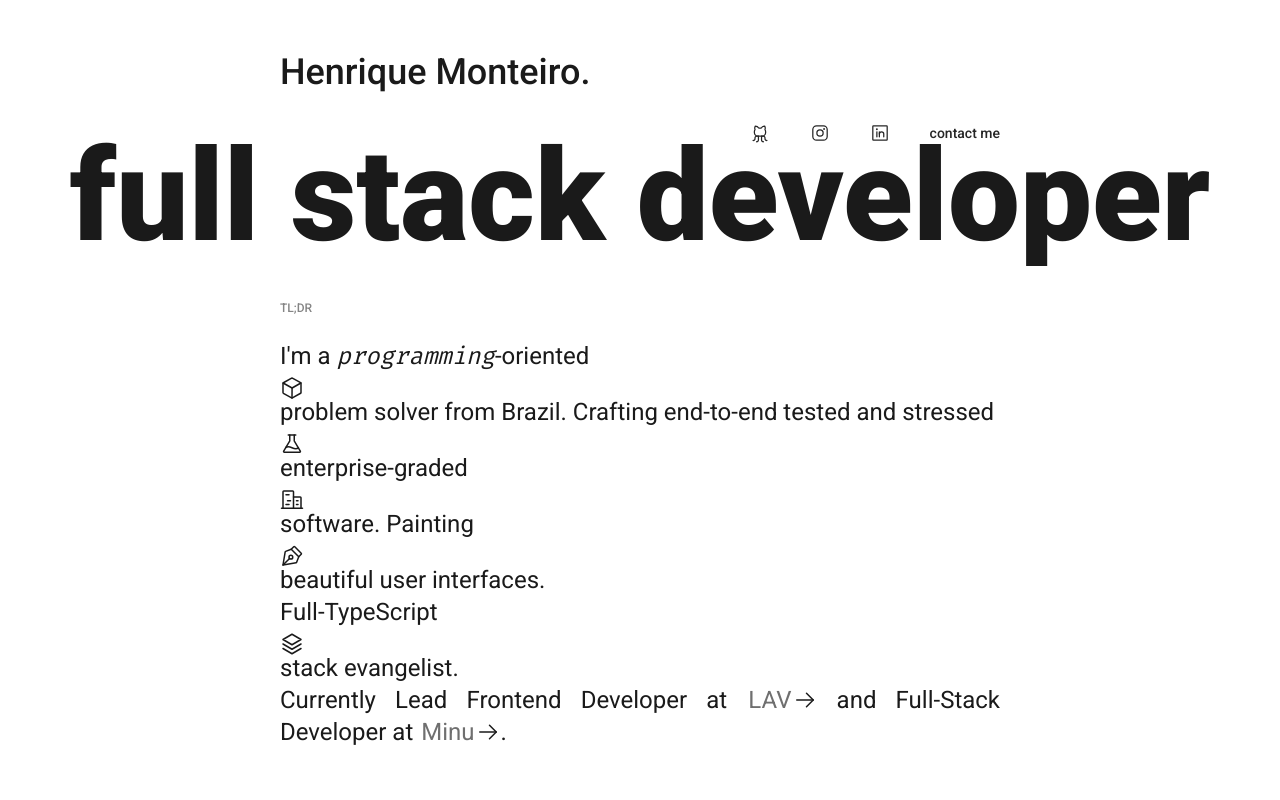
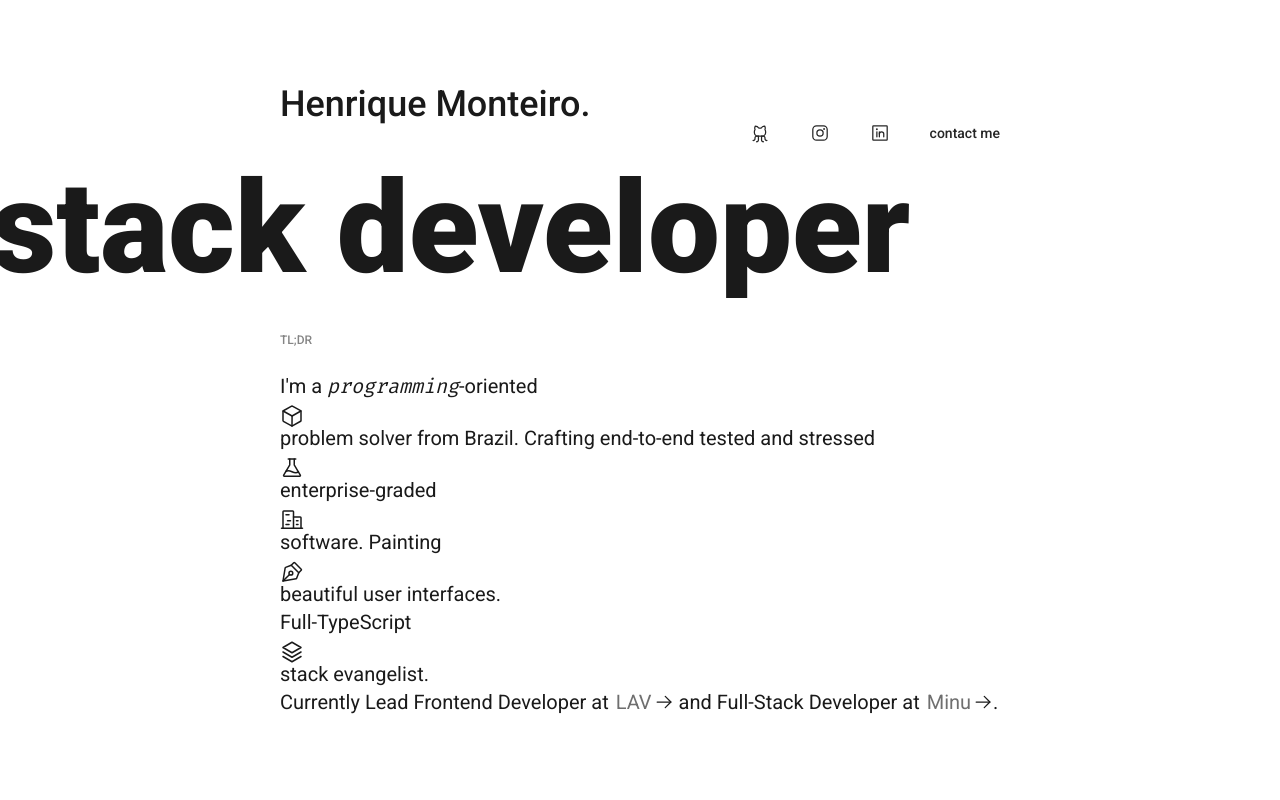
Before and after one commit to hrqmonteiro/hrq.dev, a Next.js app: page / in a window 1280 px wide. Shown: the top 800 px of the page. Built offline with nearby package versions, Linux system fonts and the light colour scheme.

Commit message:
feat: adding first animations with framer-motion

```diff
--- a/package.json
+++ b/package.json
@@ -13,6 +13,7 @@
     "test:ci": "jest --ci"
   },
   "dependencies": {
+    "framer-motion": "^10.2.4",
     "next": "13.2.3",
     "next-themes": "^0.2.1",
     "phosphor-react": "^1.4.1",
--- a/src/app/page.tsx
+++ b/src/app/page.tsx
@@ -3,35 +3,76 @@
 import s from './page.module.css'
 import NextLink from 'next/link'
 import { Fira_Code } from 'next/font/google'
-import { Card, Link, Socials } from 'components/atoms'
+import { Card, Link } from 'components/atoms'
 import { Buildings, Cube, Flask, PenNib, Stack } from 'phosphor-react'
+import {
+  motion,
+  useScroll,
+  useSpring,
+  useTransform,
+  MotionValue
+} from 'framer-motion'
 import { portfolio } from 'utils/constants'
+import { useEffect, useRef } from 'react'
 
 const firaCode = Fira_Code({
   subsets: ['latin'],
   style: ['normal']
 })
 
+function useParallax(value: MotionValue<number>, distance: number) {
+  return useTransform(value, [0, 1], [0, -distance])
+}
+
 export default function Home() {
+  const ref = useRef(null)
+  const { scrollYProgress } = useScroll({ target: ref })
+  const x = useParallax(scrollYProgress, 300)
+
   return (
     <main className='flex flex-wrap items-center justify-center'>
-      <div>
       <div className='min-h-screen flex flex-wrap content-center'>
         <div className='container max-w-screen-md mx-auto px-6 flex justify-start'>
-            <h1 className='text-xl md:text-4xl lg:text-4xl font-medium'>
+          <motion.h1
+            animate={{ y: 0, opacity: 1 }}
+            initial={{ y: -50, opacity: 0 }}
+            className='text-xl md:text-4xl lg:text-4xl font-medium'
+            transition={{ duration: 2.0, delay: 0, type: 'spring' }}
+          >
             Henrique Monteiro.
-            </h1>
+          </motion.h1>
         </div>
         <div className='w-full flex flex-wrap justify-center'>
-            <h2 className='w-full text-4xl md:text-7xl lg:text-8xl xl:text-9xl 2xl:text-10xl flex flex-nowrap justify-start md:justify-start lg:justify-center font-extrabold my-10'>
+          <div>
+            <motion.h2
+              animate={{ x: 0, opacity: 1 }}
+              className='w-full text-4xl md:text-7xl lg:text-8xl xl:text-9xl 2xl:text-10xl flex flex-nowrap justify-start md:justify-start lg:justify-center font-extrabold my-10'
+              initial={{ x: -1000, opacity: 0 }}
+              style={{ x }}
+              transition={{
+                duration: 2.0,
+                delay: 0,
+                type: 'spring'
+              }}
+            >
               full stack developer
-            </h2>
+            </motion.h2>
+          </div>
         </div>
         <div className='container max-w-screen-md mx-auto px-6 flex justify-start'>
-            <div className='text-justify text-xl md:text-xl lg:text-2xl'>
+          <motion.div
+            animate={{ y: 0, opacity: 1 }}
+            initial={{ y: 500, opacity: 0 }}
+            transition={{
+              duration: 2.0,
+              delay: 0,
+              type: 'spring'
+            }}
+          >
             <div className='text-quartiary font-medium text-xs uppercase mb-6'>
               TL;DR
             </div>
+            <p className='text-justify text-xl lg:Text-2xl'>
               I&apos;m a{' '}
               <span className={firaCode.className}>
                 <span className='italic'>programming</span>
@@ -62,10 +103,11 @@ export default function Home() {
                 variant='tertiary'
               />
               .
+            </p>
+          </motion.div>
         </div>
       </div>
-        </div>
-        {/* <div>
+      <div>
         <ul className='flex flex-wrap mt-8 justify-start'>
           {portfolio.slice(0, 4).map((link: any, index: number) => (
             <li className={s.card} key={index}>
@@ -78,7 +120,6 @@ export default function Home() {
         <div className='my-8 flex justify-start lg:justify-end'>
           <Link href='/work' size='xl' text='See more' variant='tertiary' />
         </div>
-        </div> */}
       </div>
     </main>
   )
--- a/src/app/providers.tsx
+++ b/src/app/providers.tsx
@@ -1,7 +1,14 @@
 'use client'
 
 import { ThemeProvider } from 'next-themes'
+import { AnimatePresence } from 'framer-motion'
 
 export function Providers({ children }: { children: React.ReactNode }) {
-  return <ThemeProvider disableTransitionOnChange>{children}</ThemeProvider>
+  return (
+    <ThemeProvider disableTransitionOnChange>
+      <AnimatePresence initial mode='wait'>
+        {children}
+      </AnimatePresence>
+    </ThemeProvider>
+  )
 }
--- a/src/components/molecules/Navbar/index.tsx
+++ b/src/components/molecules/Navbar/index.tsx
@@ -30,7 +30,6 @@ const socials: Array<object> = [
 
 export default function Navbar() {
   const [activeLink, setActiveLink] = useState<string>('')
-  const [siblingActiveLink, setSiblingActiveLink] = useState<string>('')
   const [opacityActive, setOpacityActive] = useState<string>('opacity-95')
   const [opacityInactive, setOpacityInactive] = useState<string>('opacity-95')
 
```
Also changed, not shown: 1 other file (tests, documents, lock files or other folders). Lines whose indentation alone changed are shown as unchanged.
